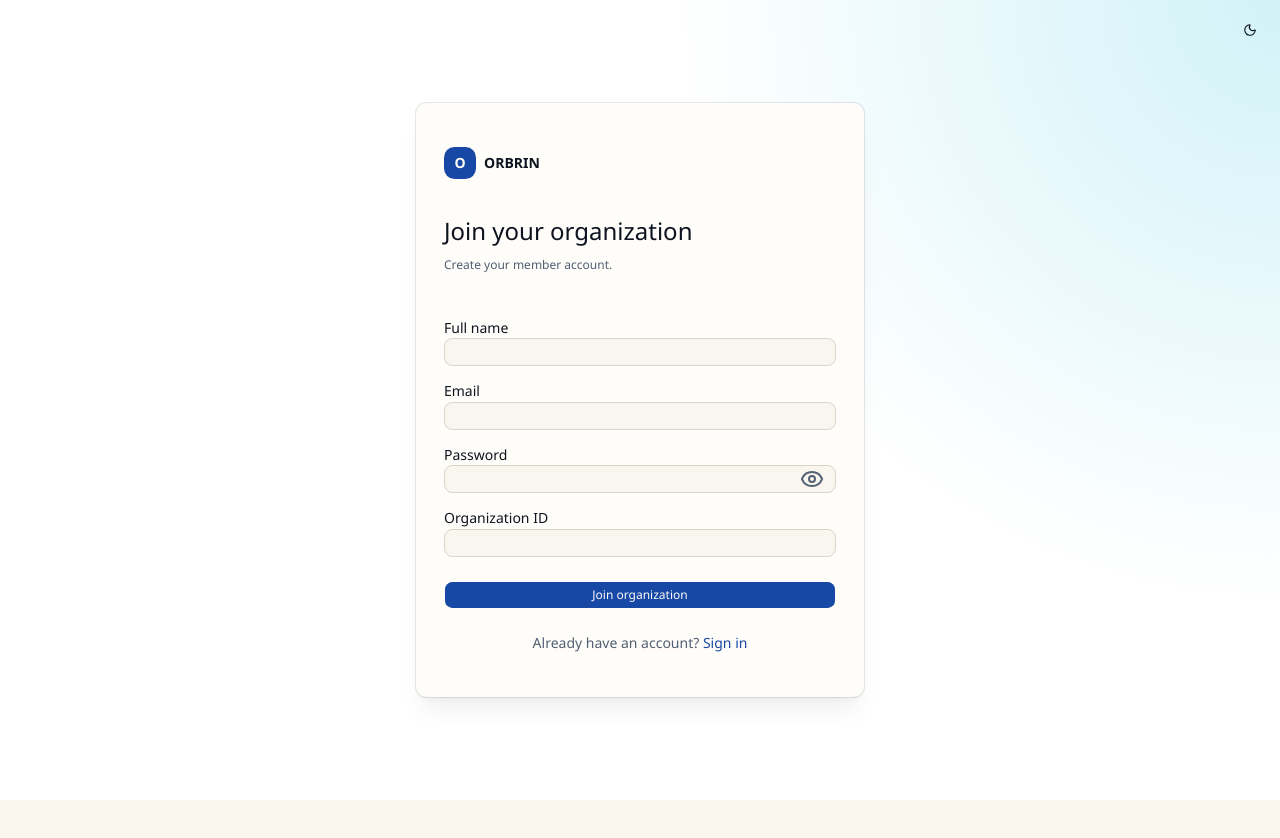
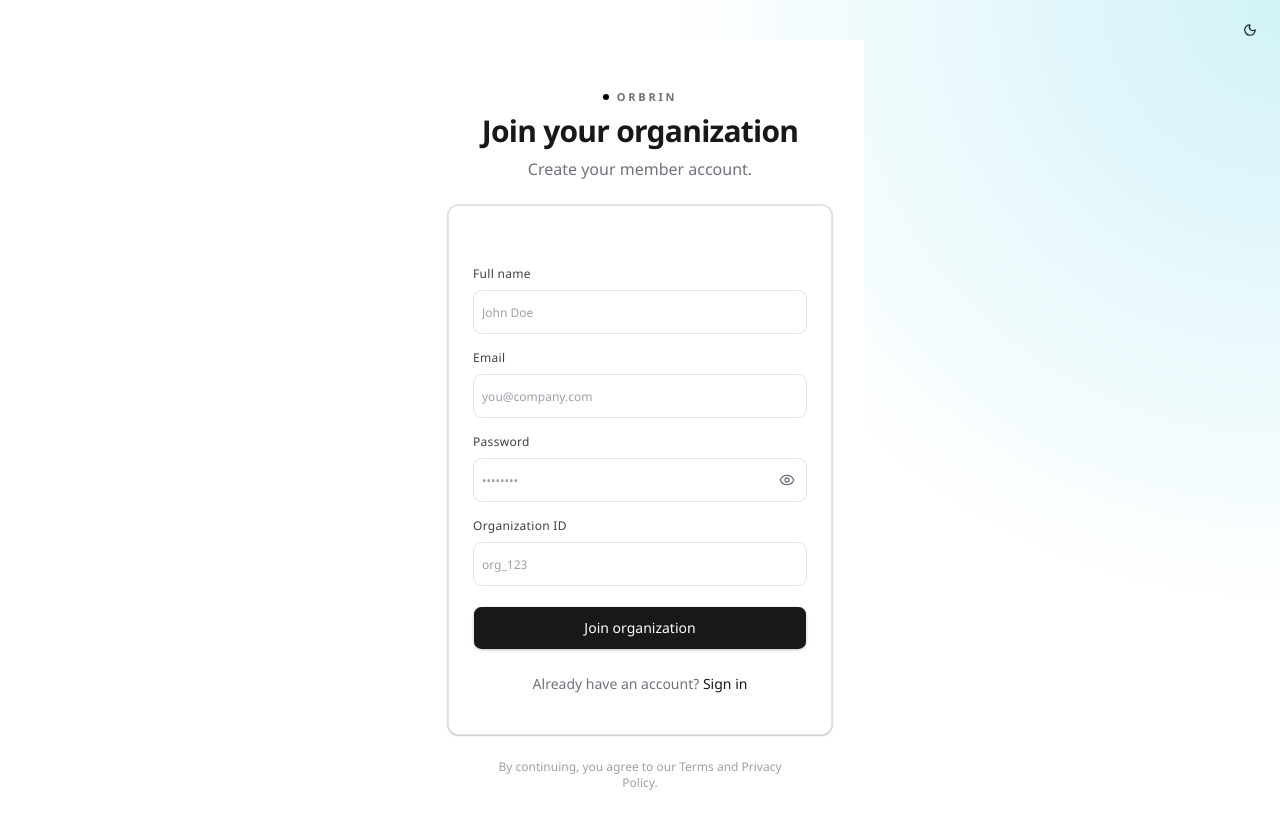
Before and after one commit to Newton2n/orbrin, a Next.js app: page /member-signup in a window 1280 px wide. Shown: the top 838 px of the page. Before the commit the page ends 800 px from the top, so only its background shows below. Built offline with nearby package versions, Linux system fonts and the light colour scheme.

Commit message:
refactor(auth): enhance AuthForm component with improved placeholders and layout adjustments

```diff
--- a/src/app/(auth)/verify-email/page.tsx
+++ /dev/null
@@ -1,4 +0,0 @@
-import { AuthForm } from "../../../components/auth-form";
-export default function VerifyEmailPage() {
-  return <AuthForm mode="verify" />;
-}
--- a/src/components/auth-form.tsx
+++ b/src/components/auth-form.tsx
@@ -122,24 +122,47 @@ const fields: Record<
   }>
 > = {
   login: [
-    { name: "email", label: "Email", type: "email", autoComplete: "email" },
+    {
+      name: "email",
+      label: "Email",
+      type: "email",
+      autoComplete: "email",
+      placeholder: "you@company.com",
+    },
     {
       name: "password",
       label: "Password",
       type: "password",
       autoComplete: "current-password",
+      placeholder: "••••••••",
     },
   ],
   register: [
-    { name: "fullName", label: "Full name", autoComplete: "name" },
-    { name: "email", label: "Email", type: "email", autoComplete: "email" },
+    {
+      name: "fullName",
+      label: "Full name",
+      autoComplete: "name",
+      placeholder: "John Doe",
+    },
+    {
+      name: "email",
+      label: "Email",
+      type: "email",
+      autoComplete: "email",
+      placeholder: "you@company.com",
+    },
     {
       name: "password",
       label: "Password",
       type: "password",
       autoComplete: "new-password",
+      placeholder: "••••••••",
     },
-    { name: "organizationName", label: "Organization name" },
+    {
+      name: "organizationName",
+      label: "Organization name",
+      placeholder: "Acme Inc",
+    },
     {
       name: "organizationSlug",
       label: "Organization slug",
@@ -147,32 +170,77 @@ const fields: Record<
     },
   ],
   member: [
-    { name: "fullName", label: "Full name", autoComplete: "name" },
-    { name: "email", label: "Email", type: "email", autoComplete: "email" },
+    {
+      name: "fullName",
+      label: "Full name",
+      autoComplete: "name",
+      placeholder: "John Doe",
+    },
+    {
+      name: "email",
+      label: "Email",
+      type: "email",
+      autoComplete: "email",
+      placeholder: "you@company.com",
+    },
     {
       name: "password",
       label: "Password",
       type: "password",
       autoComplete: "new-password",
+      placeholder: "••••••••",
     },
-    { name: "organizationId", label: "Organization ID" },
+    {
+      name: "organizationId",
+      label: "Organization ID",
+      placeholder: "org_123",
+    },
   ],
   forgot: [
-    { name: "email", label: "Email", type: "email", autoComplete: "email" },
+    {
+      name: "email",
+      label: "Email",
+      type: "email",
+      autoComplete: "email",
+      placeholder: "you@company.com",
+    },
   ],
   reset: [
-    { name: "email", label: "Email", type: "email", autoComplete: "email" },
-    { name: "otp", label: "Verification code", inputMode: "numeric" },
+    {
+      name: "email",
+      label: "Email",
+      type: "email",
+      autoComplete: "email",
+      placeholder: "you@company.com",
+    },
+    {
+      name: "otp",
+      label: "Verification code",
+      inputMode: "numeric",
+      placeholder: "123456",
+    },
     {
       name: "password",
       label: "New password",
       type: "password",
       autoComplete: "new-password",
+      placeholder: "••••••••",
     },
   ],
   verify: [
-    { name: "email", label: "Email", type: "email", autoComplete: "email" },
-    { name: "otp", label: "Verification code", inputMode: "numeric" },
+    {
+      name: "email",
+      label: "Email",
+      type: "email",
+      autoComplete: "email",
+      placeholder: "you@company.com",
+    },
+    {
+      name: "otp",
+      label: "Verification code",
+      inputMode: "numeric",
+      placeholder: "123456",
+    },
   ],
 };
 
@@ -249,8 +317,8 @@ export function AuthForm({ mode, onSuccess }: AuthFormProps) {
 
       setSuccess(true);
       toast.success(
-        mode === "verify"
-          ? "Email verified"
+        mode === "verify" || mode === "reset"
+          ? "Password updated"
           : "Request completed",
       );
 
@@ -267,50 +335,72 @@ export function AuthForm({ mode, onSuccess }: AuthFormProps) {
 
   if (success)
     return (
-      <Card>
-        <CardHeader>
-          <CardTitle>
-            {mode === "verify" ? "Email verified" : "Check your inbox"}
+      <div className="relative min-h-screen w-full bg-white dark:bg-zinc-950">
+        <div className="mx-auto flex min-h-screen w-full max-w-7xl items-center justify-center px-4 py-10 sm:px-6 lg:px-8">
+          <div className="grid w-full max-w-sm grid-cols-1 gap-6">
+            <Card className="border border-zinc-200 bg-white shadow-sm dark:border-zinc-800 dark:bg-zinc-900">
+              <CardHeader className="px-5 pt-5 sm:px-6 sm:pt-6">
+                <CardTitle className="text-xl font-semibold tracking-tight text-zinc-900 dark:text-zinc-50">
+                  {mode === "verify"
+                    ? "Email verified"
+                    : mode === "reset"
+                      ? "Password updated"
+                      : "Check your inbox"}
                 </CardTitle>
-          <CardDescription>
-            Your request was accepted by the server. Follow the next steps in
-            your email.
+                <CardDescription className="text-sm text-zinc-500 dark:text-zinc-400">
+                  Your request was accepted by the server. Follow the next steps
+                  in your email.
                 </CardDescription>
               </CardHeader>
-        <CardContent>
-          <Button asChild className="w-full">
-            <Link href={mode === "verify" ? "/login" : "/login"}>
-              {mode === "verify" ? "Continue to sign in" : "Return to sign in"}
-            </Link>
+              <CardContent className="px-5 pb-5 sm:px-6 sm:pb-6">
+                <Button
+                  asChild
+                  className="h-11 w-full rounded-md bg-zinc-900 text-sm font-medium text-white shadow-sm transition hover:bg-zinc-800 dark:bg-zinc-100 dark:text-zinc-900 dark:hover:bg-white"
+                >
+                  <Link href="/login">Return to sign in</Link>
                 </Button>
               </CardContent>
             </Card>
+          </div>
+        </div>
+      </div>
     );
 
   return (
-    <Card className="border-border/70 shadow-xl shadow-slate-900/5">
-      <CardHeader className="space-y-3 p-7">
-        <Link
-          href="/"
-          className="flex items-center gap-2 text-sm font-semibold"
-        >
-          <span className="grid size-8 place-items-center rounded-lg bg-primary text-primary-foreground">
-            O
-          </span>{" "}
-          ORBRIN
-        </Link>
-        <div className="pt-5">
-          <CardTitle className="text-2xl">{config.title}</CardTitle>
-          <CardDescription className="mt-2">
+    <div className="relative min-h-screen w-full bg-white dark:bg-zinc-950">
+      <div className="mx-auto flex min-h-screen w-full max-w-7xl items-center justify-center px-4 py-10 sm:px-6 lg:px-8">
+        <div className="grid w-full max-w-sm grid-cols-1 gap-6">
+          {/* Brand + title */}
+          <div className="space-y-2 text-center">
+            <div className="flex items-center justify-center gap-2">
+              <div className="h-1.5 w-1.5 rounded-full bg-black dark:bg-white" />
+              <p className="text-[11px] font-semibold uppercase tracking-[0.25em] text-zinc-500 dark:text-zinc-400">
+                Orbrin
+              </p>
+            </div>
+
+            <h1 className="text-2xl font-semibold tracking-tight text-zinc-900 dark:text-zinc-50 sm:text-3xl">
+              {config.title}
+            </h1>
+            <p className="text-sm text-zinc-500 dark:text-zinc-400 sm:text-base">
+              {config.description}
+            </p>
+          </div>
+
+          {/* Card */}
+          <Card className="border border-zinc-200 bg-white shadow-sm dark:border-zinc-800 dark:bg-zinc-900">
+            <CardHeader className="px-5 pt-5 sm:px-6 sm:pt-6">
+              <CardTitle className="sr-only">{config.title}</CardTitle>
+              <CardDescription className="sr-only">
                 {config.description}
               </CardDescription>
-        </div>
             </CardHeader>
-      <CardContent className="px-7 pb-7">
+
+            <CardContent className="px-5 pb-5 sm:px-6 sm:pb-6">
               <Form {...form}>
                 <form
                   onSubmit={form.handleSubmit(submit)}
-            className="flex flex-col gap-4"
+                  className="space-y-4"
                 >
                   {fields[mode].map((field) => (
                     <FormField
@@ -319,7 +409,19 @@ export function AuthForm({ mode, onSuccess }: AuthFormProps) {
                       name={field.name}
                       render={({ field: control }) => (
                         <FormItem>
-                    <FormLabel>{field.label}</FormLabel>
+                          <div className="flex items-center justify-between">
+                            <FormLabel className="text-xs font-medium tracking-wide text-zinc-700 dark:text-zinc-300">
+                              {field.label}
+                            </FormLabel>
+                            {mode === "login" && field.name === "password" && (
+                              <Link
+                                href="/forgot-password"
+                                className="text-xs text-zinc-500 underline-offset-4 transition hover:text-zinc-900 hover:underline dark:text-zinc-400 dark:hover:text-zinc-100"
+                              >
+                                Forgot password?
+                              </Link>
+                            )}
+                          </div>
                           <FormControl>
                             <div className="relative">
                               <Input
@@ -331,53 +433,58 @@ export function AuthForm({ mode, onSuccess }: AuthFormProps) {
                                 }
                                 autoComplete={field.autoComplete}
                                 placeholder={field.placeholder}
-                          inputMode={field.inputMode as "numeric" | undefined}
+                                inputMode={
+                                  field.inputMode as "numeric" | undefined
+                                }
+                                className="h-11 rounded-md border border-zinc-200 bg-white text-zinc-900 placeholder:text-zinc-400 focus:border-zinc-400 focus:ring-0 dark:border-zinc-800 dark:bg-zinc-950 dark:text-zinc-100 dark:placeholder:text-zinc-500 dark:focus:border-zinc-600"
                               />
                               {field.type === "password" && (
                                 <button
                                   type="button"
                                   aria-label={
-                              showPassword ? "Hide password" : "Show password"
+                                    showPassword
+                                      ? "Hide password"
+                                      : "Show password"
                                   }
-                            className="absolute right-3 top-1/2 -translate-y-1/2 text-muted-foreground"
-                            onClick={() => setShowPassword((value) => !value)}
+                                  className="absolute right-2 top-1/2 -translate-y-1/2 rounded-md p-1 text-zinc-500 transition hover:text-zinc-800 focus:outline-none focus:ring-0 dark:text-zinc-400 dark:hover:text-zinc-200"
+                                  onClick={() =>
+                                    setShowPassword((value) => !value)
+                                  }
                                 >
-                            {showPassword ? <EyeOff /> : <Eye />}
+                                  {showPassword ? (
+                                    <EyeOff className="h-4 w-4" />
+                                  ) : (
+                                    <Eye className="h-4 w-4" />
+                                  )}
                                 </button>
                               )}
                             </div>
                           </FormControl>
-                    <FormMessage />
+                          <FormMessage className="text-xs" />
                         </FormItem>
                       )}
                     />
                   ))}
                   <Button
                     type="submit"
-              className="mt-2 w-full"
+                    className="mt-1 h-11 w-full rounded-md bg-zinc-900 text-sm font-medium text-white shadow-sm transition hover:bg-zinc-800 disabled:cursor-not-allowed disabled:opacity-60 dark:bg-zinc-100 dark:text-zinc-900 dark:hover:bg-white"
                     disabled={form.formState.isSubmitting}
                   >
                     {form.formState.isSubmitting && (
-                <Loader2 className="animate-spin" data-icon="inline-start" />
+                      <Loader2 className="mr-2 h-4 w-4 animate-spin" />
                     )}
                     {config.action}
                   </Button>
                 </form>
               </Form>
-        {mode === "login" && (
-          <Link
-            href="/forgot-password"
-            className="mt-5 block text-center text-sm text-primary hover:underline"
-          >
-            Forgot your password?
-          </Link>
-        )}
-        <p className="mt-6 text-center text-sm text-muted-foreground">
+
+              <div className="mt-6 text-center">
+                <p className="text-sm text-zinc-500 dark:text-zinc-400">
                   {mode === "login" ? (
                     <>
                       New to Orbrin?{" "}
                       <Link
-                className="font-medium text-primary hover:underline"
+                        className="font-medium text-zinc-900 underline-offset-4 transition hover:underline dark:text-zinc-100"
                         href="/register"
                       >
                         Create a workspace
@@ -387,7 +494,7 @@ export function AuthForm({ mode, onSuccess }: AuthFormProps) {
                     <>
                       Already have an account?{" "}
                       <Link
-                className="font-medium text-primary hover:underline"
+                        className="font-medium text-zinc-900 underline-offset-4 transition hover:underline dark:text-zinc-100"
                         href="/login"
                       >
                         Sign in
@@ -395,10 +502,14 @@ export function AuthForm({ mode, onSuccess }: AuthFormProps) {
                     </>
                   )}
                 </p>
+              </div>
+
+              {/* Resend button for verification */}
               {mode === "verify" && (
+                <div className="mt-4 text-center">
                   <button
                     type="button"
-            className="mt-3 w-full text-center text-sm text-muted-foreground hover:text-foreground"
+                    className="text-xs text-zinc-500 underline-offset-4 transition hover:text-zinc-900 hover:underline dark:text-zinc-400 dark:hover:text-zinc-100"
                     onClick={() =>
                       sendVerificationEmail(form.getValues("email"))
                         .then((result) => {
@@ -419,9 +530,29 @@ export function AuthForm({ mode, onSuccess }: AuthFormProps) {
                   >
                     Resend verification email
                   </button>
+                </div>
+              )}
+
+              {/* Resend button for reset password */}
+              {mode === "reset" && (
+                <div className="mt-4 text-center">
+                  <Link
+                    href="/forgot-password"
+                    className="text-xs text-zinc-500 underline-offset-4 transition hover:text-zinc-900 hover:underline dark:text-zinc-400 dark:hover:text-zinc-100"
+                  >
+                    Didn&apos;t get a code? Send again
+                  </Link>
+                </div>
               )}
             </CardContent>
           </Card>
+
+          <p className="mx-auto max-w-xs text-center text-xs text-zinc-400 dark:text-zinc-500">
+            By continuing, you agree to our Terms and Privacy Policy.
+          </p>
+        </div>
+      </div>
+    </div>
   );
 }
 
```
Lines whose indentation alone changed are shown as unchanged.
